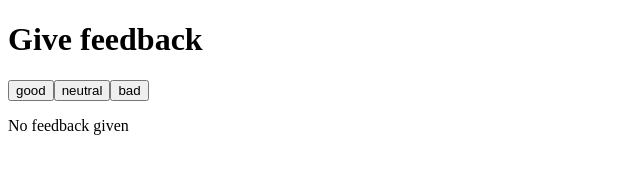
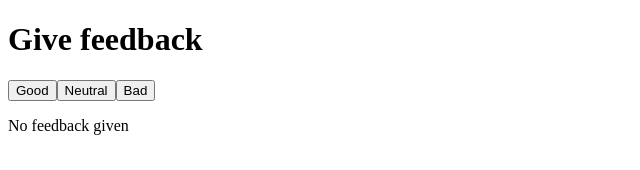
Before and after one commit to dimaspirit/fullstackopen, a React (Vite) app in the folder part1/unicafe/: page / in a window 1280 px wide. Shown: the top 170 px of the page, without its empty margins (0-640 px from the left). Built offline with nearby package versions, Linux system fonts and the light colour scheme.

Commit message:
1.10 task DONE

```diff
--- a/part1/unicafe/src/App.jsx
+++ b/part1/unicafe/src/App.jsx
@@ -1,4 +1,16 @@
 import { useState } from 'react'
+
+const Button = ({ onClick, text }) => {
+  return (
+    <button onClick={onClick}>{text}</button>
+  )
+}
+
+const StatisticLine = ({ text, value }) => {
+  return (
+    <p>{text}: {value}</p>
+  )
+}
 
 const Statistics = ({ good, neutral, bad }) => {
   const all = good + neutral + bad;
@@ -12,13 +24,13 @@
   return (
     <>
       <h2>Statistics</h2>
-      <p>good {good}</p>
-      <p>neutral {neutral}</p>
-      <p>bad {bad}</p>
+      <StatisticLine text='good' value={good} />
+      <StatisticLine text='neutral' value={neutral} />
+      <StatisticLine text='bad' value={bad} />
 
-      <p>all: {all}</p>
-      <p>average: {average}</p>
-      <p>positive: {positive} %</p>
+      <StatisticLine text='all' value={all} />
+      <StatisticLine text='average' value={average} />
+      <StatisticLine text='positive' value={positive + ' %'} />
     </>
   )
 }
@@ -31,9 +43,9 @@
   return (
     <div>
       <h1>Give feedback</h1>
-      <button onClick={() => setGood(good + 1)}>good</button>
-      <button onClick={() => setNeutral(neutral + 1)}>neutral</button>
-      <button onClick={() => setBad(bad + 1)}>bad</button>
+      <Button onClick={() => setGood(good + 1)} text='Good' />
+      <Button onClick={() => setNeutral(neutral + 1)} text='Neutral' />
+      <Button onClick={() => setBad(bad + 1)} text='Bad' />
 
       <Statistics good={good} neutral={neutral} bad={bad} />
     </div>
```
